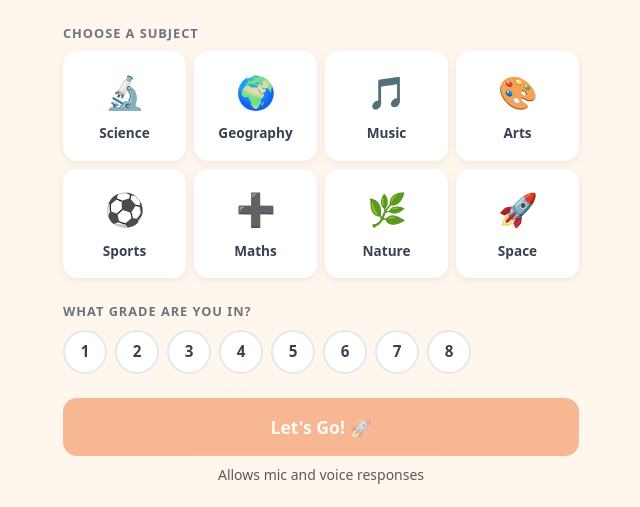
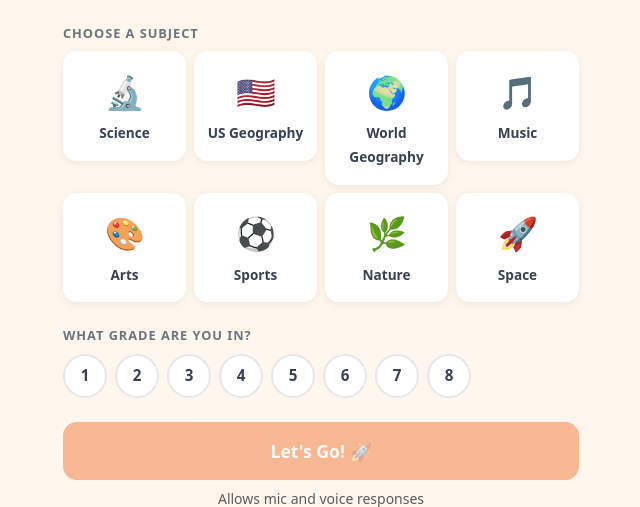
Before and after one commit to jasvinder-builder/family-assistant, a FastAPI app: page /games/quiz in a window 1280 px wide. Shown: the part 56-563 px from the top of the page, without its empty margins (319-959 px from the left). Run offline with FastAPI, Linux system fonts and the light colour scheme; some libraries are stand-ins or nearby versions.

Commit message:
Replace Maths with US Geography and World Geography in quiz
Maths generates ambiguous questions with multiple correct answers
(e.g. both 29 and 31 are prime). Geography facts are unambiguous,
have exactly one correct answer, and Qwen handles them reliably.

Added subject guidance to prompt for geography question types.

Co-Authored-By: Claude Sonnet 4.6 <noreply@anthropic.com>

```diff
--- a/prompts/quiz_generate.txt
+++ b/prompts/quiz_generate.txt
@@ -31,4 +31,9 @@ Grade level guidance:
 - Grade 5-6: broader knowledge, some reasoning, school curriculum topics
 - Grade 7-8: more depth, abstract concepts, topics requiring study
 
+Subject guidance:
+- US Geography: US states, capitals, rivers, landmarks, regions, presidents, US history facts
+- World Geography: countries, capitals, continents, oceans, mountains, flags, world landmarks
+- For geography questions: always ask about a single clear fact with one unambiguous correct answer
+
 Now generate 10 questions about {subject} for Grade {grade}. Start your response with [
--- a/templates/quiz.html
+++ b/templates/quiz.html
@@ -113,11 +113,11 @@
   <p class="fw-semibold text-secondary mb-2" style="font-size:0.8rem;text-transform:uppercase;letter-spacing:.06rem">Choose a subject</p>
   <div class="row g-2 mb-4" id="subject-grid">
     <div class="col-3"><button class="subject-btn" onclick="selectSubject(this,'Science')"><span class="subject-icon">🔬</span><span class="subject-name">Science</span></button></div>
-    <div class="col-3"><button class="subject-btn" onclick="selectSubject(this,'Geography')"><span class="subject-icon">🌍</span><span class="subject-name">Geography</span></button></div>
+    <div class="col-3"><button class="subject-btn" onclick="selectSubject(this,'US Geography')"><span class="subject-icon">🇺🇸</span><span class="subject-name">US Geography</span></button></div>
+    <div class="col-3"><button class="subject-btn" onclick="selectSubject(this,'World Geography')"><span class="subject-icon">🌍</span><span class="subject-name">World Geography</span></button></div>
     <div class="col-3"><button class="subject-btn" onclick="selectSubject(this,'Music')"><span class="subject-icon">🎵</span><span class="subject-name">Music</span></button></div>
     <div class="col-3"><button class="subject-btn" onclick="selectSubject(this,'Arts')"><span class="subject-icon">🎨</span><span class="subject-name">Arts</span></button></div>
     <div class="col-3"><button class="subject-btn" onclick="selectSubject(this,'Sports')"><span class="subject-icon">⚽</span><span class="subject-name">Sports</span></button></div>
-    <div class="col-3"><button class="subject-btn" onclick="selectSubject(this,'Maths')"><span class="subject-icon">➕</span><span class="subject-name">Maths</span></button></div>
     <div class="col-3"><button class="subject-btn" onclick="selectSubject(this,'Nature')"><span class="subject-icon">🌿</span><span class="subject-name">Nature</span></button></div>
     <div class="col-3"><button class="subject-btn" onclick="selectSubject(this,'Space')"><span class="subject-icon">🚀</span><span class="subject-name">Space</span></button></div>
   </div>
```
